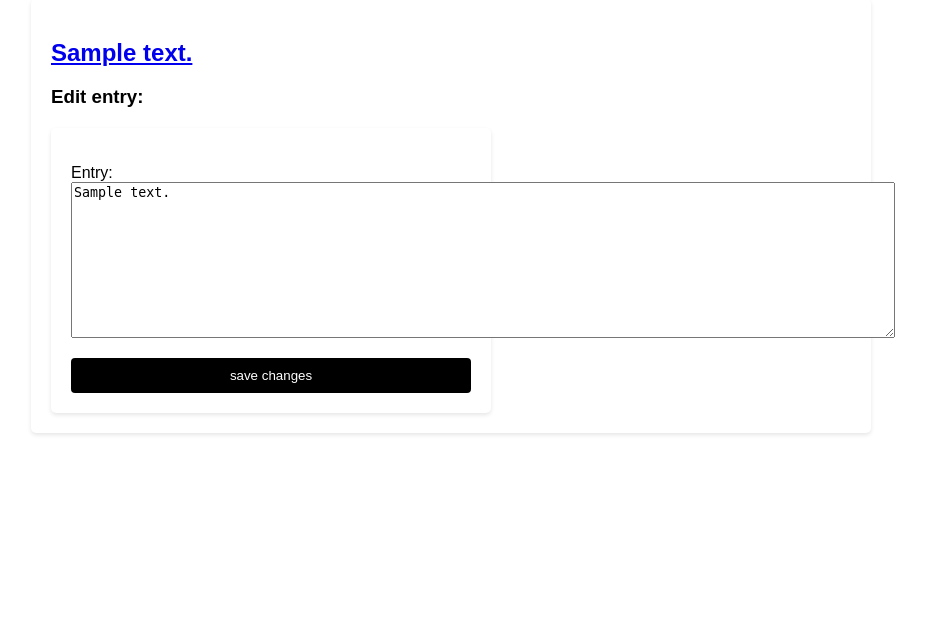
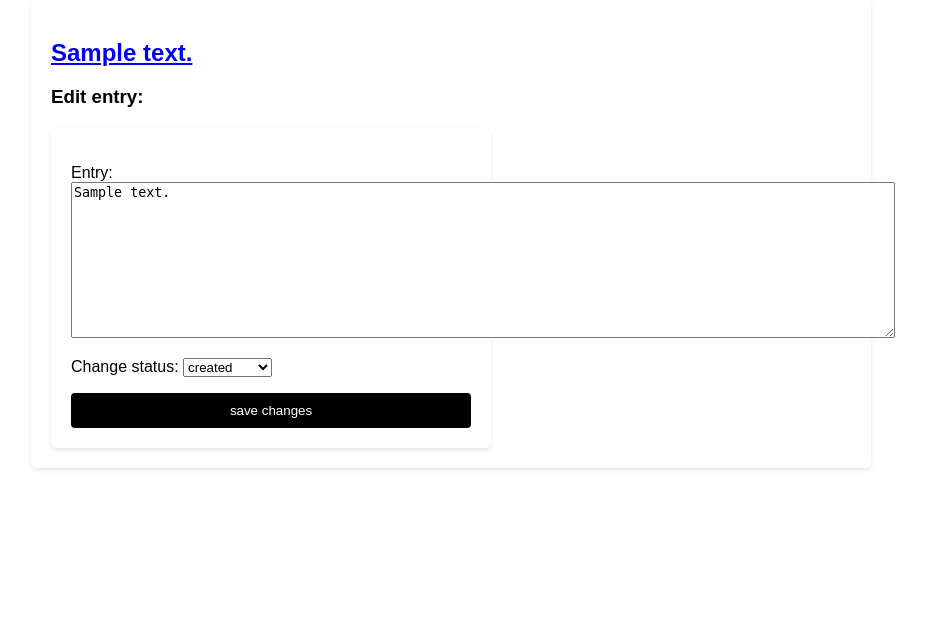
Before and after one commit to zhenyakul/TaskManagmentToolWebApp, a Django app: page /edit_entry/1/ in a window 1280 px wide. Shown: the part 87-704 px from the top of the page, without its empty margins (189-1115 px from the left). Run offline with Django 4.2, Linux system fonts and the light colour scheme; a user stored in the database is signed in; tables that the repository leaves empty hold one stand-in row (values such as "Sample post").

Commit message:
add statuses for entries

```diff
--- a/TaskManagment/TMTool/forms.py
+++ b/TaskManagment/TMTool/forms.py
@@ -11,6 +11,6 @@ class TopicForm(forms.ModelForm):
 class EntryForm(forms.ModelForm):
     class Meta:
         model = Entry
-        fields = ['text']
-        labels = {'text': 'Entry:'}
+        fields = ['text', 'flag_status']
+        labels = {'text': 'Entry:', 'flag_status': 'Change status:'}
         widgets = {'text': forms.Textarea(attrs={'cols': 100})}
--- a/TaskManagment/TMTool/models.py
+++ b/TaskManagment/TMTool/models.py
@@ -15,10 +15,18 @@ class Entry(models.Model):
     topic = models.ForeignKey(Topic, on_delete=models.CASCADE)
     text = models.TextField()
     date_added = models.DateTimeField(auto_now_add=True)
+    STATUS_CHOICES = (
+        ('status1', 'created'),
+        ('status2', 'In progress'),
+        ('status3', 'suspended'),
+        ('status4', 'done'),
+    )
+    flag_status = models.CharField(max_length=15, choices=STATUS_CHOICES, default='status1')
 
 
     class Meta:
         verbose_name_plural = 'entries'
 
     def __str__(self):
-        return f"{self.text[:50]}..."
+        return (f"{self.text[:50]}...",
+                self.flag_status)
--- a/TaskManagment/TMTool/templates/TMTool/edit_entry.html
+++ b/TaskManagment/TMTool/templates/TMTool/edit_entry.html
@@ -1,14 +1,15 @@
-{% extends 'TMTool/base.html' %}
+{% extends 'TMTool/base.html' %} {% block content %}
 
-{% block content %}
+<h2><a href="{% url 'TMTool:topic' topic.id %}">{{ topic }}</a></h2>
+<h3>Edit entry:</h3>
 
-  <h2><a href="{% url 'TMTool:topic' topic.id %}">{{ topic }}</a></h2>
-  <h3>Edit entry:</h3>
-
-  <form class="form" action="{% url 'TMTool:edit_entry' entry.id %}" method="post">
-      {% csrf_token %}
-      {{ form.as_p }}
-        <button name="submit">save changes</button>
-  </form>
+<form
+  class="form"
+  action="{% url 'TMTool:edit_entry' entry.id %}"
+  method="post"
+>
+  {% csrf_token %} {{ form.as_p }}
+  <button name="submit">save changes</button>
+</form>
 
 {% endblock content %}
--- a/TaskManagment/TMTool/views.py
+++ b/TaskManagment/TMTool/views.py
@@ -7,6 +7,8 @@ from django.http import Http404
 
 
 def index(request):
+    if request.user.is_authenticated:
+        return render(request, 'TMTool/topics.html')
     return render(request, 'TMTool/index.html')
 
 @login_required
```
Also changed, not shown: TaskManagment/TMTool/templates/TMTool/topic.html (+10 -13 lines), TaskManagment/TMTool/migrations/0006_entry_flag_status.py (added), TaskManagment/TMTool/migrations/0007_alter_entry_flag_status.py (added), TaskManagment/users/templates/registration/login.html (line endings or trailing spaces).
